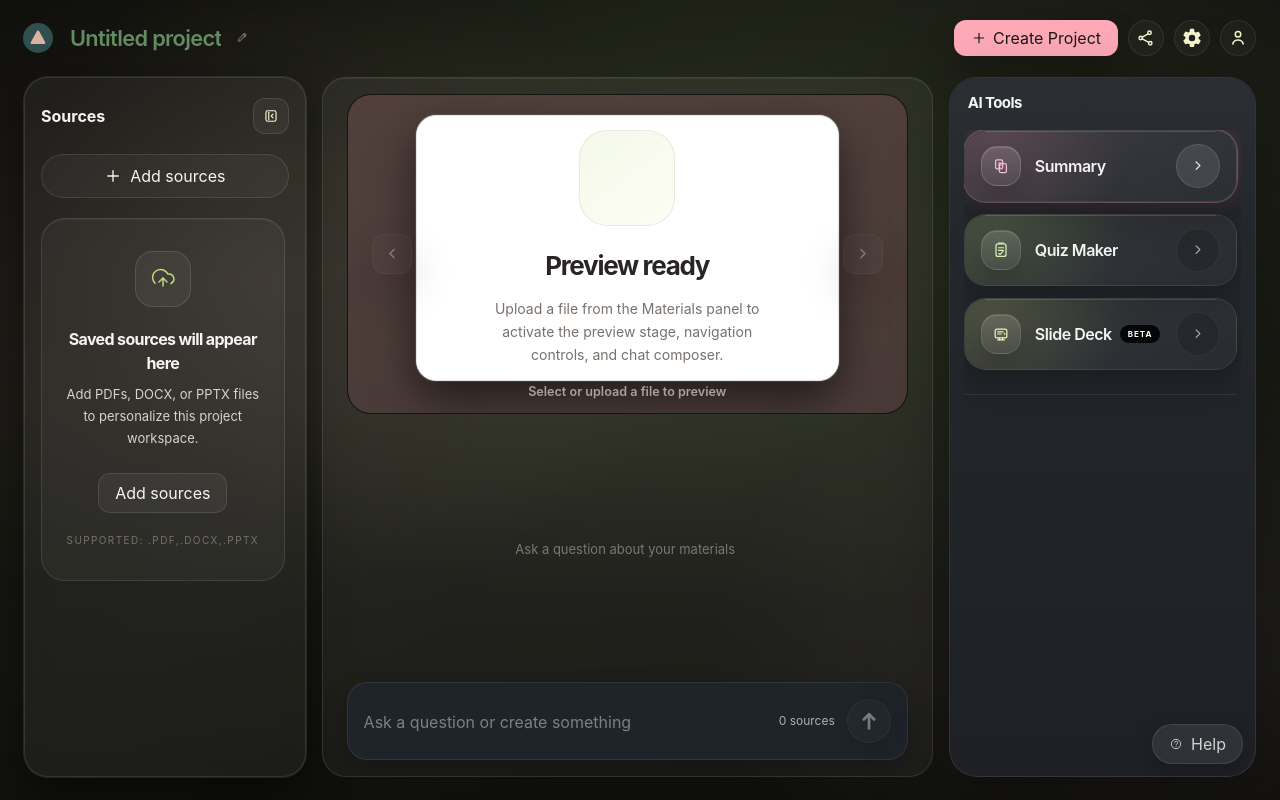
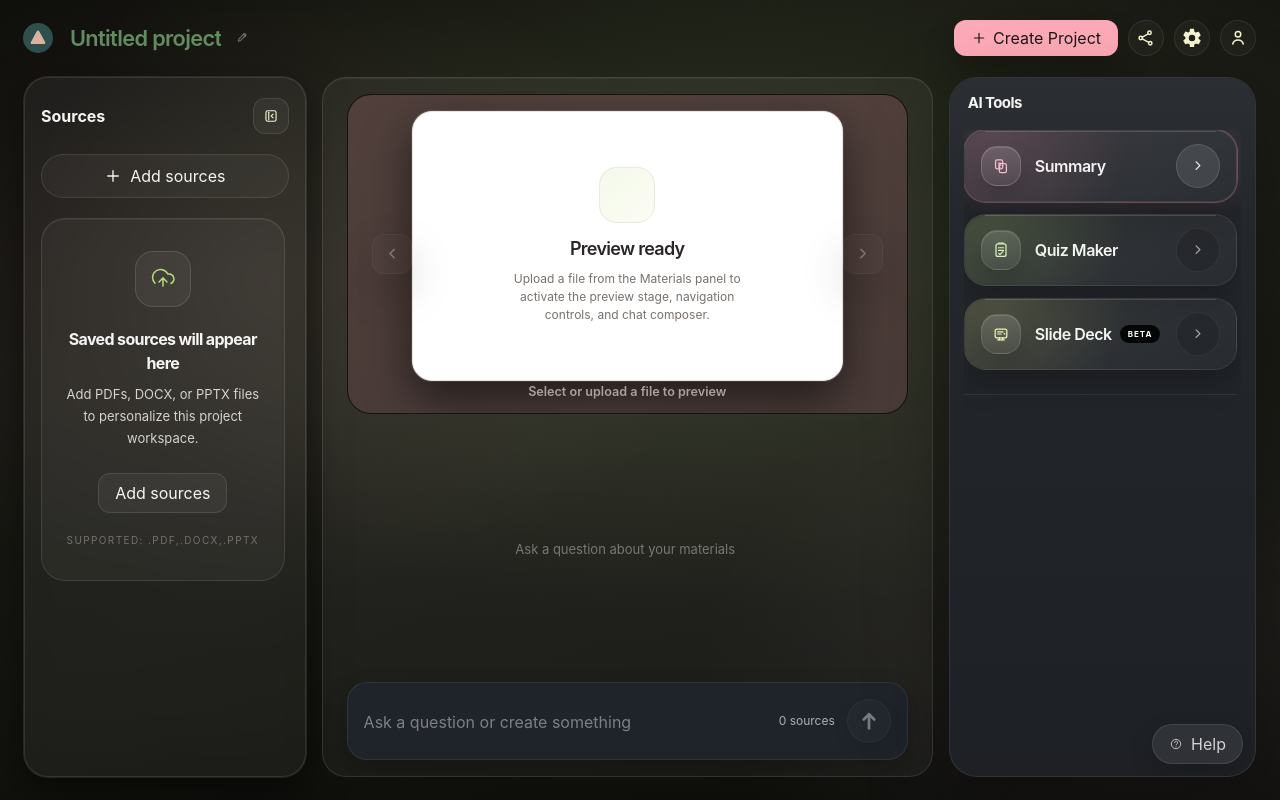
Before and after one commit to spiderpilo/Material-Enhancement-Assistant, a Next.js app in the folder frontend/: page /project/1 in a window 1280 px wide. Built offline with nearby package versions, Linux system fonts and the light colour scheme.

Commit message:
fix: fix the slides preview

```diff
--- a/frontend/src/components/material-enhancement/PreviewWorkspace.tsx
+++ b/frontend/src/components/material-enhancement/PreviewWorkspace.tsx
@@ -100,7 +100,7 @@ export function PreviewWorkspace({
           onClick={() => onNavigate("next")}
         />
 
-        <div className="absolute inset-x-[clamp(4.25rem,10%,5.75rem)] top-4 bottom-7 xl:top-5 xl:bottom-8 2xl:top-[26px] 2xl:bottom-[37px]">
+        <div className="absolute inset-x-[clamp(4rem,9%,5.25rem)] top-3 bottom-7 xl:top-4 xl:bottom-8 2xl:top-[22px] 2xl:bottom-[37px]">
           <div className="shadow-card-soft relative flex h-full items-center justify-center overflow-hidden rounded-[20px] border border-[#e7e5e4] bg-white">
             {selectedMaterial && previewItem ? (
               <PreviewSurface material={selectedMaterial} previewItem={previewItem} />
@@ -183,12 +183,14 @@ function NavigationButton({
 
 function PreviewEmptyState() {
   return (
-    <div className="flex max-w-[380px] flex-col items-center justify-center px-10 text-center">
-      <div className="mb-5 h-24 w-24 rounded-[28px] border border-[rgba(41,37,36,0.08)] bg-[linear-gradient(145deg,rgba(184,219,128,0.16)_0%,rgba(247,246,211,0.28)_100%)]" />
-      <h3 className="text-[26px] font-bold tracking-[-0.05em] text-[#292524]">
+    <div className="flex w-full max-w-[400px] flex-col items-center justify-center px-6 text-center">
+      <div className="mb-3 h-14 w-14 rounded-[18px] border border-[rgba(41,37,36,0.08)] bg-[linear-gradient(145deg,rgba(184,219,128,0.16)_0%,rgba(247,246,211,0.28)_100%)]" />
+
+      <h3 className="text-[18px] font-semibold tracking-[-0.04em] text-[#292524]">
         Preview ready
       </h3>
-      <p className="mt-3 text-[14px] leading-[23px] text-[#78716c]">
+
+      <p className="mt-2 max-w-[32ch] text-[12px] leading-[18px] text-[#78716c]">
         Upload a file from the Materials panel to activate the preview stage, navigation controls, and chat composer.
       </p>
     </div>
@@ -203,13 +205,20 @@ function PreviewSurface({
   previewItem: PreviewItem;
 }) {
   if (previewItem.imageUrl) {
+    const shouldBoostFit = previewItem.kind === "slide" || previewItem.kind === "page";
+
     return (
-      // eslint-disable-next-line @next/next/no-img-element
-      <img
-        src={previewItem.imageUrl}
-        alt={`${material.name} preview`}
-        className="h-full w-full object-contain bg-[#fcfbfa]"
-      />
+      <div className="flex h-full w-full items-center justify-center overflow-hidden bg-[#fcfbfa]">
+        {/* eslint-disable-next-line @next/next/no-img-element */}
+        <img
+          src={previewItem.imageUrl}
+          alt={`${material.name} preview`}
+          className={[
+            "h-full w-full object-contain transition-transform duration-200 ease-out",
+            shouldBoostFit ? "scale-[1.05] xl:scale-[1.08] 2xl:scale-[1.06]" : "",
+          ].join(" ")}
+        />
+      </div>
     );
   }
 
```
